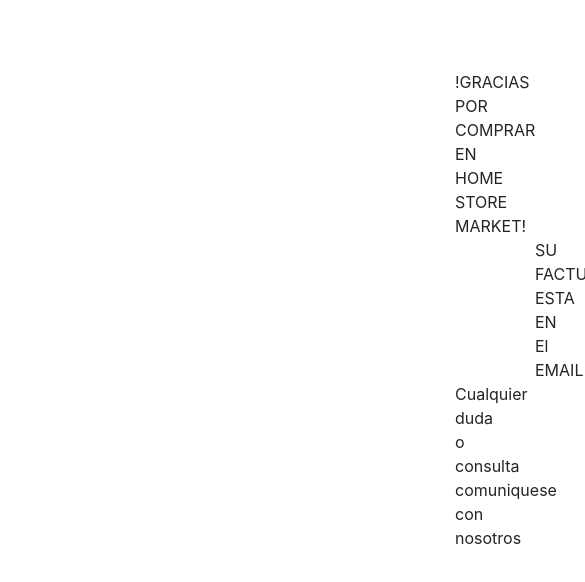
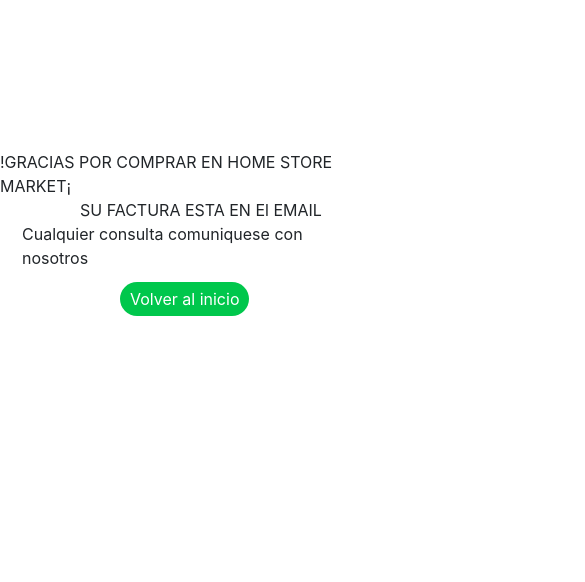
Before and after one commit to GonzaloGuasch/homestore-market, a React (Create React App) app: page /CompraFinalizada in a window 390 px wide. Shown: the top 582 px of the page, 585 px wide, since content can reach past the window. Built offline with nearby package versions, Linux system fonts and the light colour scheme; no server answers.

Commit message:
compra finalizada r

```diff
--- a/src/components/CompraFinalizada.js
+++ b/src/components/CompraFinalizada.js
@@ -46,9 +46,9 @@
     return (
         <Fragment>
             <div className="compraFinalizada-container">
-                <div>!GRACIAS POR COMPRAR EN HOME STORE MARKET!</div>
+                <div>!GRACIAS POR COMPRAR EN HOME STORE MARKET¡</div>
                 <div id="little-space">SU FACTURA ESTA EN El EMAIL</div>
-                <div> Cualquier duda o consulta comuniquese con nosotros </div>
+                <div id="espacio-mobile"> Cualquier consulta comuniquese con nosotros </div>
                 {puedeVolver && <input  type="button"
                                         value="Volver al inicio"
                                         className="volver-home"
--- a/src/css/Carrito.css
+++ b/src/css/Carrito.css
@@ -43,4 +43,7 @@
     .seguir-comprando-button-input{
         margin-left: 45px;
     }
+    .tittle-carrito{
+        margin-left: 155px;
+    }
 }
--- a/src/css/CarritoConProducto.css
+++ b/src/css/CarritoConProducto.css
@@ -194,22 +194,24 @@
 
     .precio-carrito{
         margin-top: 20px;
-        margin-left: 30%;
-        font-size: 13px;
+        margin-left: 0;
+        font-size: 15px;
     }
     .cantidad-producto-carrito{
         margin-left: 2%;
         margin-top: 20px;
 
-        font-size: 13px;
+        font-size: 15px;
     }
     .precio-total{
         margin-left: 2%;
         margin-top: 20px;
 
-        font-size: 13px;
+        font-size: 15px;
     }
     #nombreProducto-mobile{
         font-size: 15px;
+        margin-right: 22px;
+        margin-top: 17px;
     }
 }
--- a/src/css/CompraFinalizada.css
+++ b/src/css/CompraFinalizada.css
@@ -17,3 +17,19 @@
 #little-space{
     margin-left: 80px;
 }
+
+@media (min-width: 375px) and (max-width: 767px) {
+
+    .compraFinalizada-container{
+        margin-left: 0;
+        margin-top: 150px;
+    }
+    .volver-home{
+        margin-left: 120px;
+    }
+
+    #espacio-mobile{
+        margin-left: 22px;
+        width: 87%;
+    }
+}
```
